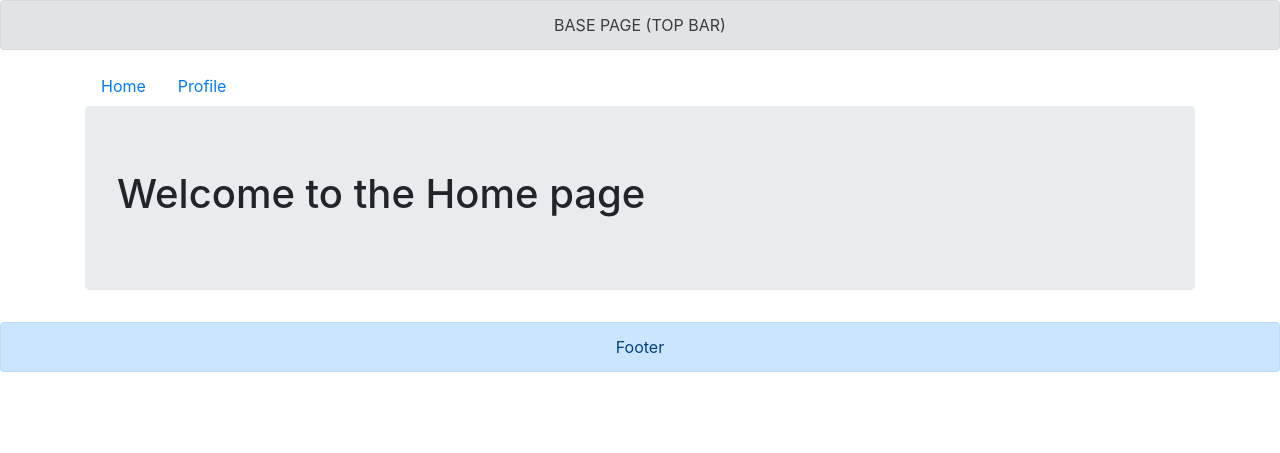
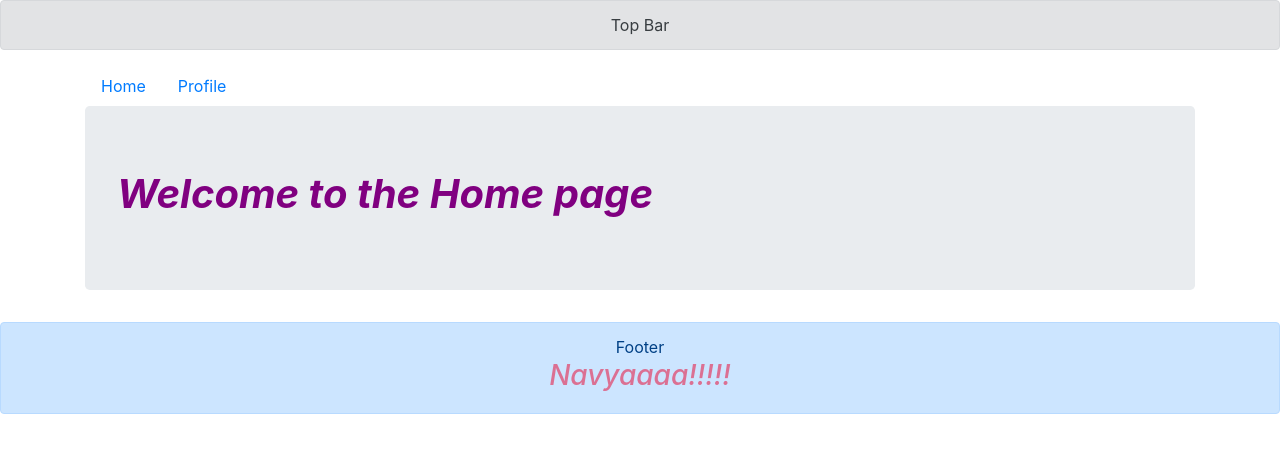
Before and after one commit to navya1208/pro7, a Django app: page / in a window 1280 px wide. Shown: the top 453 px of the page. Run offline with Django 3.2, Linux system fonts and the light colour scheme; some libraries are stand-ins or nearby versions.

Commit message:
first commit

```diff
--- a/samp7/settings.py
+++ b/samp7/settings.py
@@ -15,6 +15,7 @@ import os
 # Build paths inside the project like this: os.path.join(BASE_DIR, ...)
 BASE_DIR = os.path.dirname(os.path.dirname(os.path.abspath(__file__)))
 TEMPLATE_DIR=os.path.join(BASE_DIR,"templates")
+STATIC_DIR=os.path.join(BASE_DIR,"static")
 
 
 # Quick-start development settings - unsuitable for production
@@ -120,3 +121,6 @@ USE_TZ = True
 # https://docs.djangoproject.com/en/3.0/howto/static-files/
 
 STATIC_URL = '/static/'
+STATICFILES_DIRS=[
+    STATIC_DIR,
+]
--- /dev/null
+++ b/static/css/style.css
@@ -0,0 +1,15 @@
+h1{
+  color:purple;
+  font-weight: bolder;
+  font-style: italic;
+
+}
+h3{
+  color:palevioletred;
+  font-style: italic;
+}
+
+img{
+  height: 50%;
+  width:50%;
+}
--- a/templates/base.html
+++ b/templates/base.html
@@ -1,3 +1,5 @@
+{% load static %}
+
 <!DOCTYPE html>
 <html lang="en">
 <head>
@@ -8,31 +10,23 @@
   {% endblock %}
   <link rel="stylesheet" href="https://stackpath.bootstrapcdn.com/bootstrap/4.5.0/css/bootstrap.min.css" integrity="sha384-9aIt2nRpC12Uk9gS9baDl411NQApFmC26EwAOH8WgZl5MYYxFfc+NcPb1dKGj7Sk" crossorigin="anonymous">
   <script src="https://stackpath.bootstrapcdn.com/bootstrap/4.5.0/js/bootstrap.min.js" integrity="sha384-OgVRvuATP1z7JjHLkuOU7Xw704+h835Lr+6QL9UvYjZE3Ipu6Tp75j7Bh/kR0JKI" crossorigin="anonymous"></script>
+
+  <link rel="stylesheet" href="{% static 'css/style.css' %}">
 </head>
 <body>
-  <div class="alert alert-secondary" role="alert">
-    <center>BASE PAGE (TOP BAR)</center>
-  </div>
- <div class="container">
-     <ul class="nav">
-         <li class="nav-item">
-           <a class="nav-link active" href="{% url 'home' %}">Home</a>
-         </li>
-         <li class="nav-item">
-           <a class="nav-link" href="{% url 'myapp:profile' %}">Profile</a>
-         </li>
+  {% include "partials/_topbar.html" %}
+  {% include "partials/_navbar.html" %}
 
-       </ul>
- </div>
  {% block content %}
    <div class="container">
      <div class="jumbotron">
          <h1>Welcome to base page</h1>
+         <img src="{% static 'images/pic2.jpg' %}" alt="image not found">
+         <img src="{% static 'images/pic3.jpg' %}" alt="image not found">
+
      </div>
    </div>
  {% endblock %}
- <div class="alert alert-primary" role="alert">
-     <center>Footer</center>
-  </div>
+ {% include "partials/_footer.html" %}
 </body>
 </html>
--- /dev/null
+++ b/templates/partials/_footer.html
@@ -0,0 +1,5 @@
+<!-- footer -->
+<div class="alert alert-primary" role="alert">
+  <center>Footer <br>
+  <h3>Navyaaaa!!!!!</h3></center>
+</div>
--- /dev/null
+++ b/templates/partials/_navbar.html
@@ -0,0 +1,11 @@
+<!-- navbar -->
+<div class="container">
+  <ul class="nav">
+      <li class="nav-item">
+        <a class="nav-link active" href="{% url 'home' %}">Home</a>
+      </li>
+      <li class="nav-item">
+        <a class="nav-link" href="{% url 'myapp:profile' %}">Profile</a>
+      </li>
+  </ul>
+</div>
--- /dev/null
+++ b/templates/partials/_topbar.html
@@ -0,0 +1,4 @@
+<!-- topbar -->
+<div class="alert alert-secondary" role="alert">
+  <center>Top Bar</center>
+</div>
```
Also changed, not shown: static/images/pic2.jpg (added), static/images/pic3.jpg (added).
